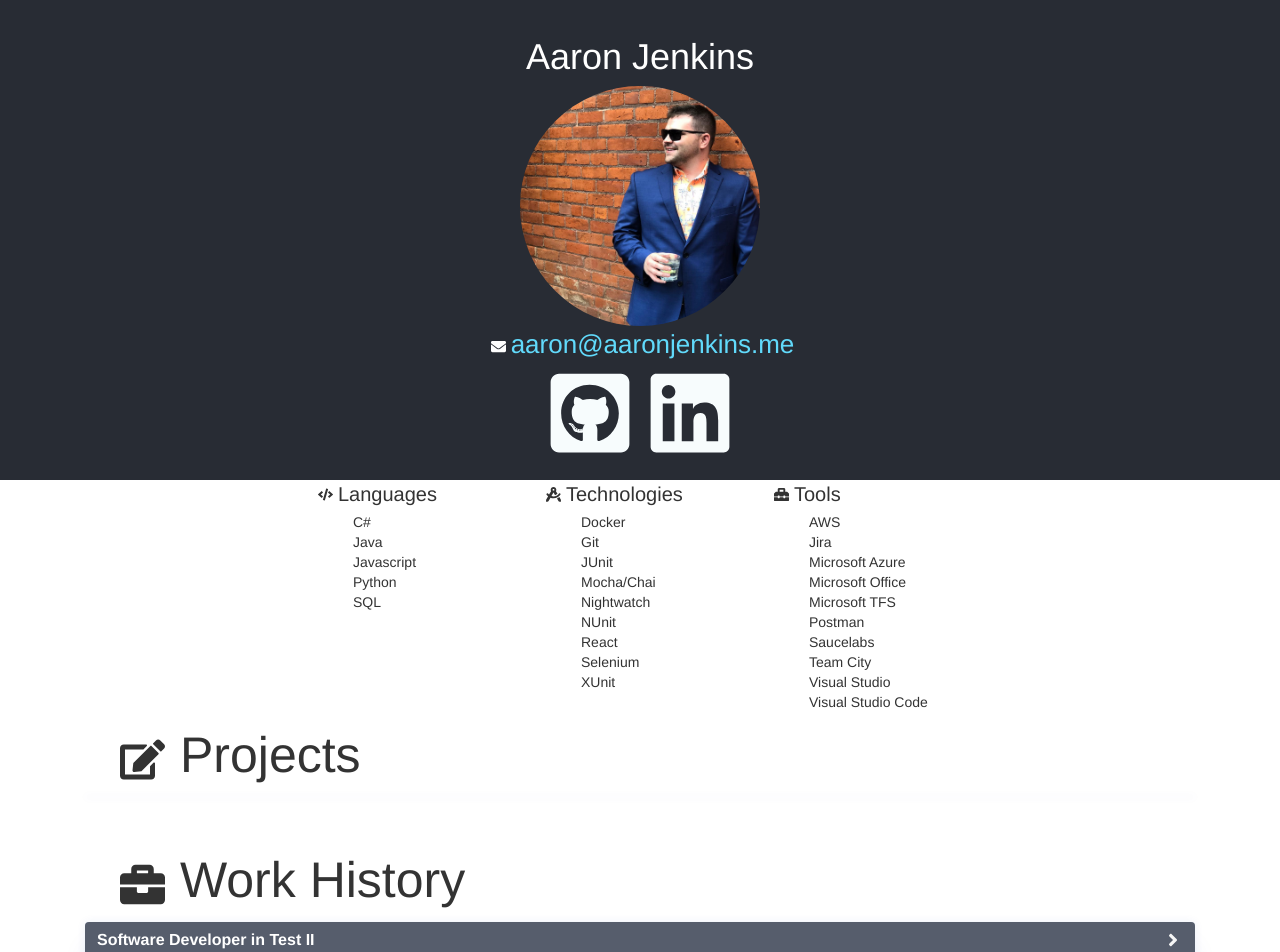
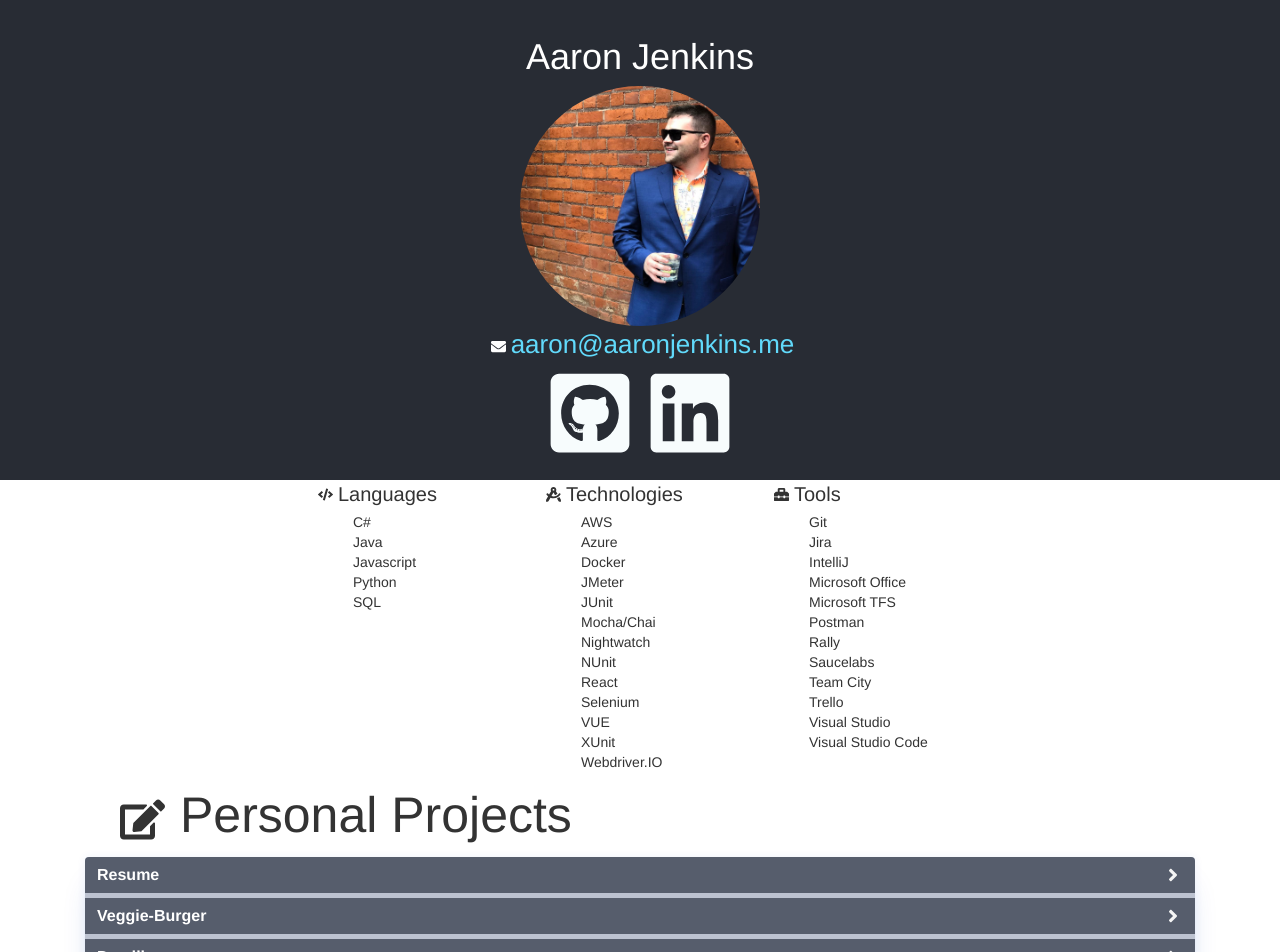
Before and after one commit to aaronjenkins/react-resume, a React (Create React App) app: page / in a window 1280 px wide. Shown: the top 952 px of the page. Built offline with nearby package versions, Linux system fonts and the light colour scheme.

Commit message:
add projects and refactor resume.json

```diff
--- a/src/App.js
+++ b/src/App.js
@@ -64,7 +64,7 @@ class App extends Component {
                         <Col>
                             <span class="App-title-with-icon">
                                 <FaEdit className="App-icons-large" />
-                                Projects
+                                Personal Projects
                                 <ProjectsAccordion projects={data.projects} />
                             </span>
                         </Col>
--- a/src/components/list.js
+++ b/src/components/list.js
@@ -4,8 +4,8 @@ const List = ({list}) => {
     return (
         <React.Fragment>
             <ul className = "App-ul">
-                {list.map(function(listValue) {
-                    return <li>{listValue.name}</li>
+                {list.map(function(listItem) {
+                    return <li>{listItem}</li>
                 })}
             </ul>
         </React.Fragment>
--- a/src/components/projectsaccordion.js
+++ b/src/components/projectsaccordion.js
@@ -1,6 +1,5 @@
 import { FaAngleRight } from 'react-icons/fa'
 import { FaGithubSquare } from 'react-icons/fa'
-
 const React = require('react')
 
 export class ProjectsAccordion extends React.Component {
@@ -49,8 +48,9 @@ class ProjectsAccordionItem extends React.Component {
         return (
             <div
                 {...{
-                        className: `accordion-item, ${opened &&
-                            'accordion-item--opened'}`,
+                    className: `accordion-item, ${
+                        opened && 'accordion-item--opened'
+                    }`,
                     onClick: () => {
                         this.setState({ opened: !opened })
                     },
@@ -58,7 +58,7 @@ class ProjectsAccordionItem extends React.Component {
             >
                 <div {...{ className: 'accordion-item__line' }}>
                     <h3 {...{ className: 'accordion-item__title' }}>
-                            {this.props.position}
+                        {this.props.name}
                     </h3>
                     <FaAngleRight className="accordion-item__icon" />
                 </div>
@@ -68,12 +68,13 @@ class ProjectsAccordionItem extends React.Component {
                             <ul className="App-ul">
                                 <li>
                                     <a href={this.props.url}>
-                                            {this.props.name}
+                                        {this.props.url}
                                     </a>
                                 </li>
                                 <li>
                                     <FaGithubSquare />
                                     <a href={this.props.githuburl}>
+                                        Github Repo
                                     </a>
                                 </li>
                                 <li>{this.props.description}</li>
--- a/src/resume.json
+++ b/src/resume.json
@@ -10,7 +10,7 @@
     },
     "work": [
         {
-            "display": false,
+            "display": true,
             "color": "#2980B9",
             "company": "Ingage Partners",
             "position": "Senior Consultant",
@@ -18,11 +18,11 @@
             "startDate": "July 2019",
             "endDate": "Present",
             "highlights": [
-                "Created applications that set up automation test framework based on API Documentation",
-                "Redefined QA processes in order to increase productivity and close gaps in test coverage",
-                "Developed new testing practices using Mock APIs and On Demand Databases",
+                "Developed tools to automatically create API tests based on API Documentation",
+                "Packaged test projects into Docker containers to be run in CI/CD pipeline",
+                "Earned AWS Associate Developer certification",
                 "Lead team in building new tests for high priority applications that were previously untested",
-                "Organized and Taught 'Lunch & Learn' sessions for the team on Docker & AWS"
+                "Trained team members how to build & deploy applications on AWS using Lambda, S3, & Code Build/Deploy"
             ]
         },
         {
@@ -80,112 +80,70 @@
             "startDate": "Aug 2009",
             "endDate": "May 2014",
             "degree": "Bachelor of Science in Informatics",
-            "summary": "<SUMMARY>",
             "Minors": ["Business", "Marketing"]
         }
     ],
-    "languages": [
-        {
-            "name": "C#"
-        },
-        {
-            "name": "Java"
-        },
-        {
-            "name": "Javascript"
-        },
-        {
-            "name": "Python"
-        },
-        {
-            "name": "SQL"
-        }
-    ],
+    "languages": ["C#", "Java", "Javascript", "Python", "SQL"],
     "technologies": [
-        {
-            "name": "Docker"
-        },
-        {
-            "name": "Git"
-        },
-        {
-            "name": "JUnit"
-        },
-        {
-            "name": "Mocha/Chai"
-        },
-        {
-            "name": "Nightwatch"
-        },
-        {
-            "name": "NUnit"
-        },
-        {
-            "name": "React"
-        },
-        {
-            "name": "Selenium"
-        },
-        {
-            "name": "XUnit"
-        }
+        "AWS",
+        "Azure",
+        "Docker",
+        "JMeter",
+        "JUnit",
+        "Mocha/Chai",
+        "Nightwatch",
+        "NUnit",
+        "React",
+        "Selenium",
+        "VUE",
+        "XUnit",
+        "Webdriver.IO"
     ],
     "tools": [
-        {
-            "name": "AWS"
-        },
-        {
-            "name": "Jira"
-        },
-        {
-            "name": "Microsoft Azure"
-        },
-        {
-            "name": "Microsoft Office"
-        },
-        {
-            "name": "Microsoft TFS"
-        },
-        {
-            "name": "Postman"
-        },
-        {
-            "name": "Saucelabs"
-        },
-        {
-            "name": "Team City"
-        },
-        {
-            "name": "Visual Studio"
-        },
-        {
-            "name": "Visual Studio Code"
-        }
+        "Git",
+        "Jira",
+        "IntelliJ",
+        "Microsoft Office",
+        "Microsoft TFS",
+        "Postman",
+        "Rally",
+        "Saucelabs",
+        "Team City",
+        "Trello",
+        "Visual Studio",
+        "Visual Studio Code"
     ],
     "projects": [
         {
-            "active": true,
+            "display": true,
             "name": "Resume",
             "url": "http://www.aaronjenkins.me/",
             "description": "This website. Built on React. It has Continuous Deployment through Github and Amazon S3 Buckets",
             "githuburl": "https://github.com/aaronjenkins/react-resume"
         },
         {
-            "active": true,
+            "display": true,
             "name": "Veggie-Burger",
             "url": "http://www.aaronjenkins.xyz/veggie-burger",
             "description": "My reviews of local veggie bugers, written in haiku form. A basic website written only in html, but has Continuous Deployment through Github, Amazon CodeDeploy, and Amazon S3 Buckets",
             "githuburl": "https://github.com/aaronjenkins/veggie-burger"
         },
         {
-            "active": false,
+            "display": true,
+            "name": "Deadline",
+            "url": "http://www.aaronjenkins.xyz/deadline",
+            "description": "Sometimes I need to set deadlines for my personal projects to hold myself accountable and I needed to do a show n tell with my team about Webhosting in S3 and Lambda Functions. So i made this simple VUE site that calls a Lambda Function through API Gateway to return a random date between now and 30 days from now.",
+            "githuburl": "https://github.com/aaronjenkins/veggie-burger"
+        },
+        {
+            "display": false,
             "name": "JustSimply.Recipes",
             "url": "http://www.justsimply.recipes",
             "description": "A recipe website with all of my favorite recipes.",
             "githuburl": "https://github.com/aaronjenkins/justsimply.recipes"
         },
         {
-            "active": false,
+            "display": false,
             "name": "Photo Blog",
             "url": "http://www.aaronjenkins.me/",
             "description": "My personal photoblog",
```
Lines whose indentation alone changed are shown as unchanged.
